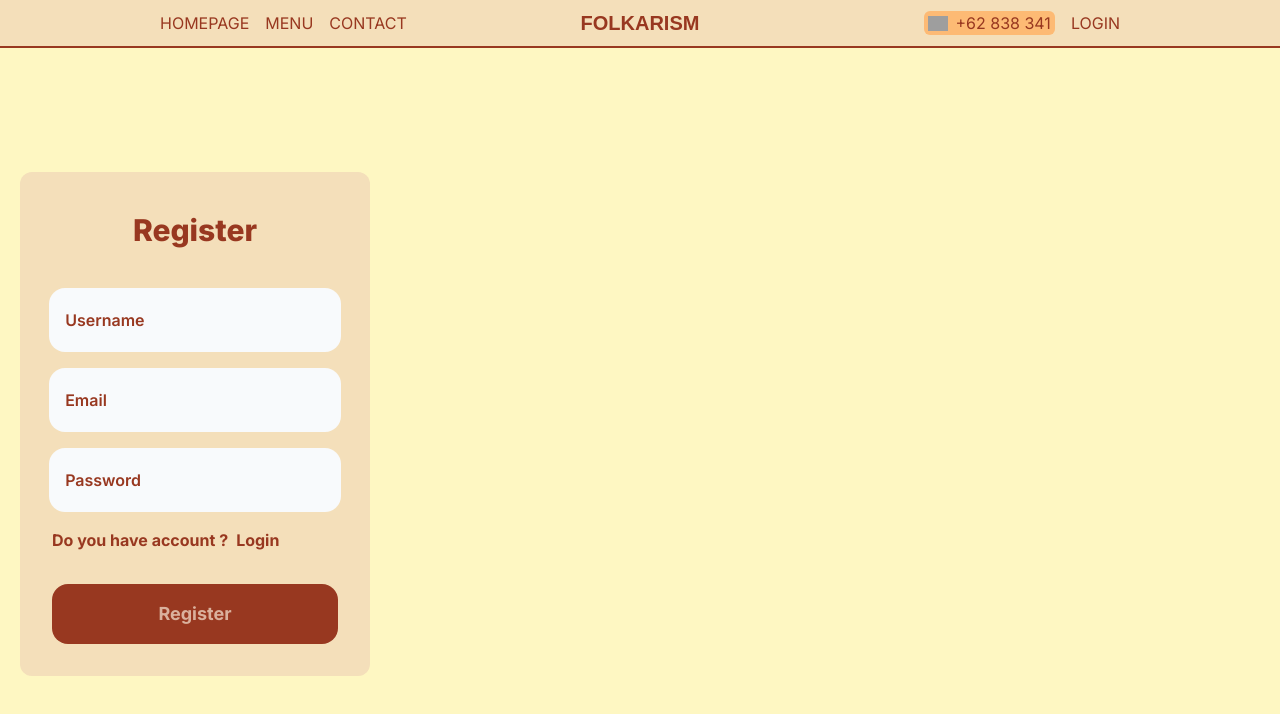
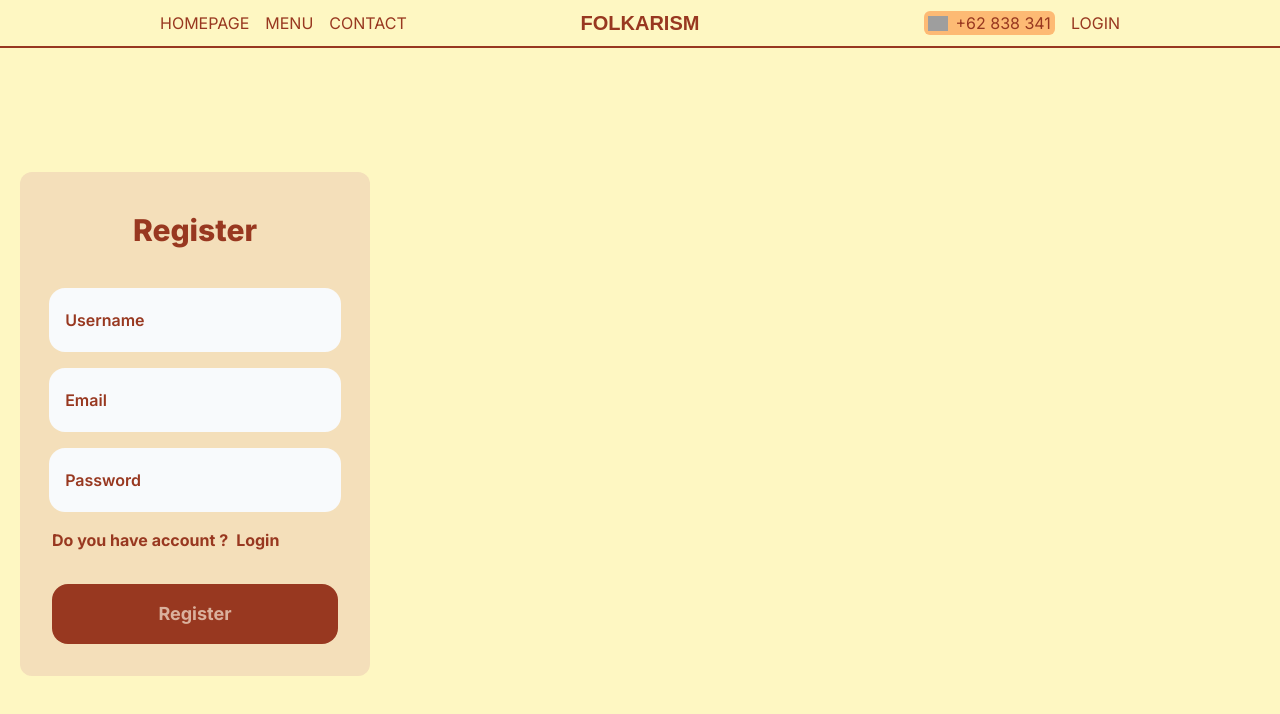
Before and after one commit to hsbysddq/folklorism, a Next.js app: page /register in a window 1280 px wide. Shown: the top 714 px of the page. Built offline with nearby package versions, Linux system fonts and the light colour scheme; grey boxes are pictures that could not be loaded.

Commit message:
Edit Nav

```diff
--- a/app/components/Navbar/Navbar.tsx
+++ b/app/components/Navbar/Navbar.tsx
@@ -8,7 +8,7 @@
   const user = false
 
   return (
-    <div className="h-12 text-[#983820] p-4 flex items-center justify-between border-b-2 border-[#983820] bg-[#F4DFBA] uppercase md:24 lg:px-20 xl:px-40">
+    <div className="h-12 text-[#983820] p-4 flex items-center justify-between border-b-2 border-[#983820] bg-[#FEF7C2] uppercase md:24 lg:px-20 xl:px-40">
       {/* LEFT LINK */}
       <div className="hidden md:flex gap-4 flex-1">
         <Link href="/">Homepage</Link>
```
